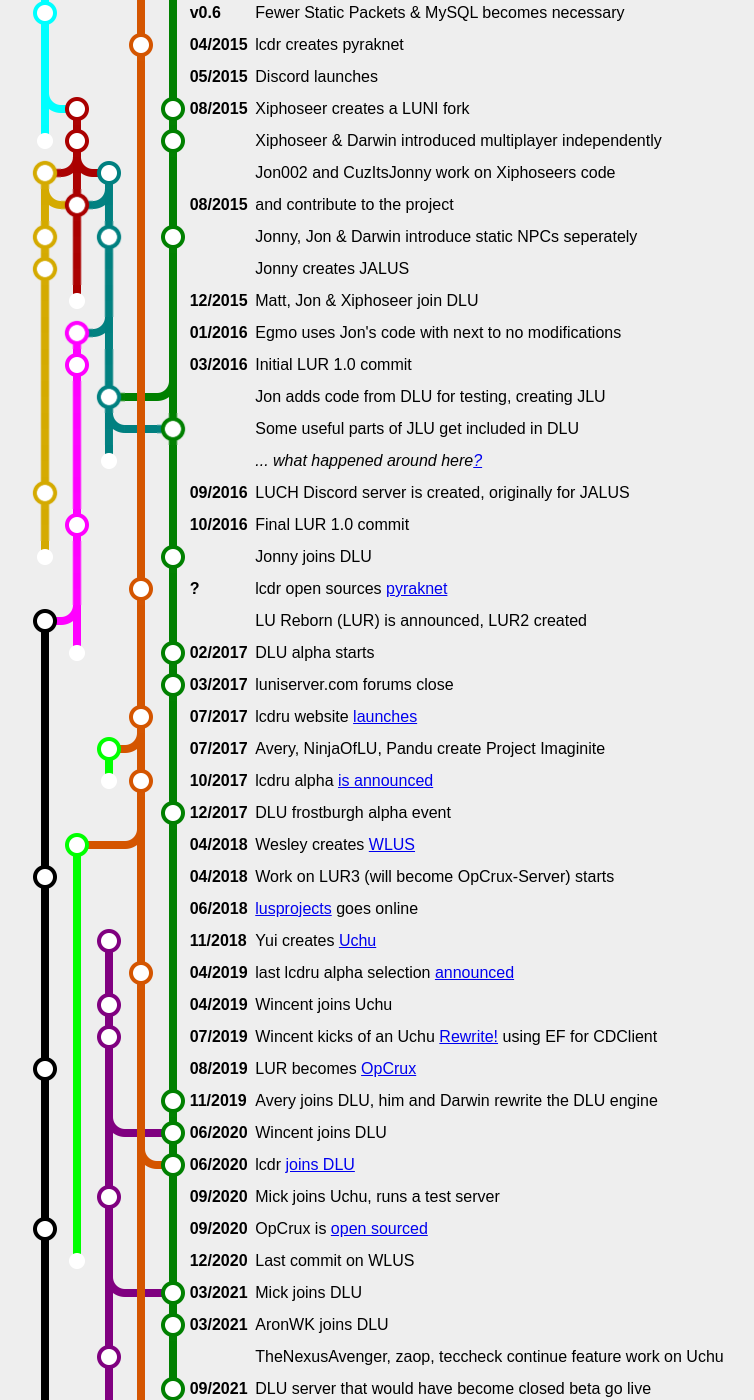
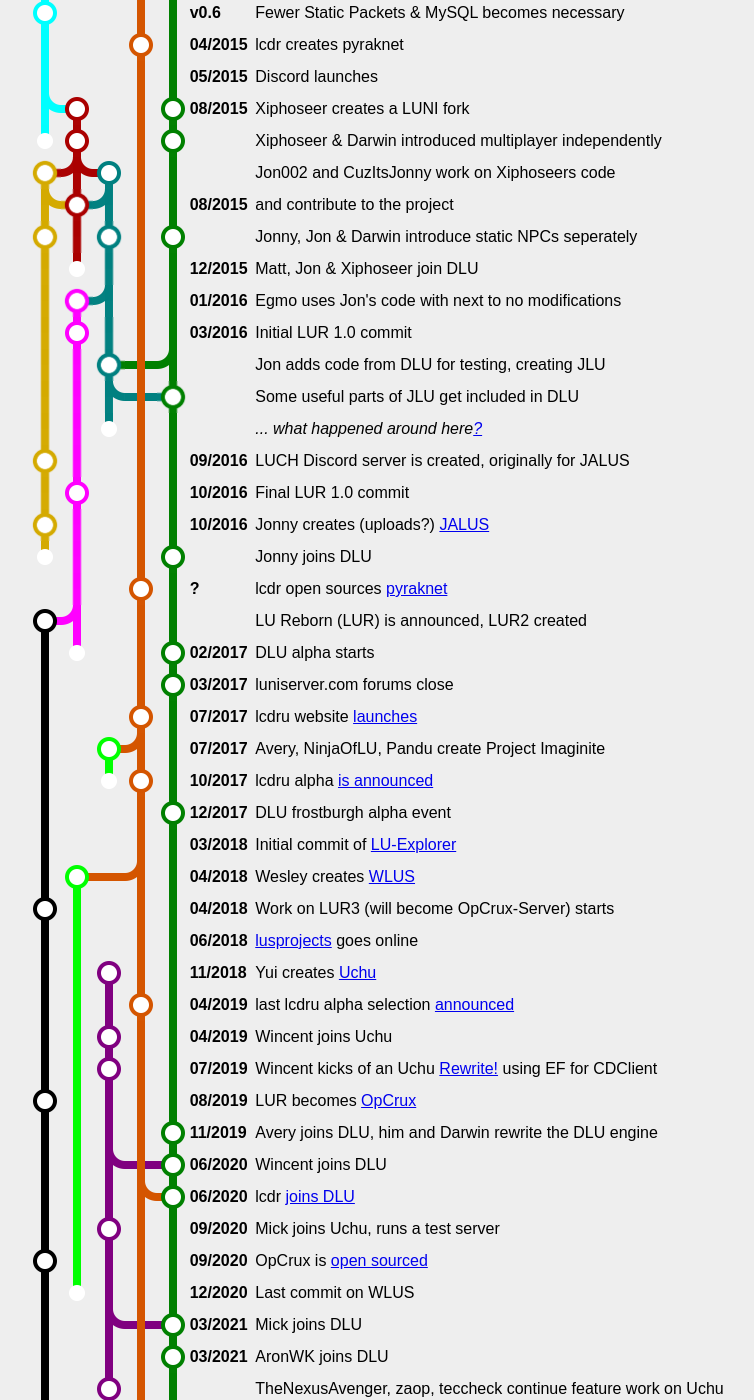
Before and after one commit to Xiphoseer/xiphoseer.github.com, a Jekyll site: the page flow/index.html, which Jekyll copies as it is, in a window 1280 px wide and 1400 px high, scrolled down 792 px. Shown: the whole window, without its empty margins (219-973 px from the left). Built offline with Jekyll 4.4.1, drawn with Linux system fonts in a browser that asks for light colours.

Commit message:
flow: add initial commit for lu-explorer

```diff
--- a/flow/index.html
+++ b/flow/index.html
@@ -268,15 +268,6 @@
 				<td>Jonny, Jon &amp; Darwin introduce static NPCs seperately</td>
 			</tr>
 			<tr>
-				<td class="fi node G"></td>
-				<td class="fi line E"></td>
-				<td class="fi line F"></td>
-				<td class="fi line B"></td>
-				<td class="fi line C"></td>
-				<td></td>
-				<td>Jonny creates JALUS</td>
-			</tr>
-			<tr>
 				<td class="fi line G"></td>
 				<td class="fi end E"></td>
 				<td class="fi line F"></td>
@@ -347,6 +338,15 @@
 				<td class="fi line C"></td>
 				<td class="v">10/2016</td>
 				<td>Final LUR 1.0 commit</td>
+			</tr>
+			<tr>
+				<td class="fi node G"></td>
+				<td class="fi line H"></td>
+				<td class="fi"></td>
+				<td class="fi line B"></td>
+				<td class="fi line C"></td>
+				<td class="v">10/2016</td>
+				<td>Jonny creates (uploads?) <a href="https://github.com/CuzItsJonny/jalus">JALUS</a></td>
 			</tr>
 			<tr>
 				<td class="fi end G"></td>
@@ -428,6 +428,15 @@
 				<td class="fi node C"></td>
 				<td class="v">12/2017</td>
 				<td>DLU frostburgh alpha event</td>
+			</tr>
+			<tr>
+				<td class="fi line J"></td>
+				<td class="fi"></td>
+				<td class="fi"></td>
+				<td class="fi line B"></td>
+				<td class="fi line C"></td>
+				<td class="v">03/2018</td>
+				<td>Initial commit of <a href="https://github.com/Xiphoseer/lu-explorer">LU-Explorer</a></td>
 			</tr>
 			<tr>
 				<td class="fi line J"></td>
```
